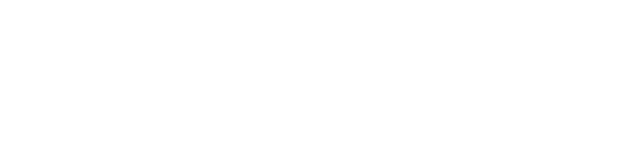
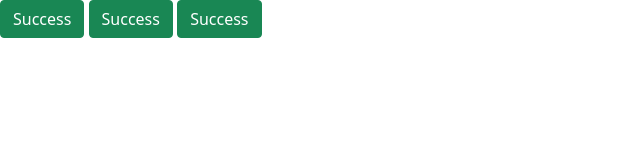
Before and after one commit to Kazunari-h/wa43, a website built with webpack: page src/html/index.html in a window 1280 px wide. Shown: the whole page, without its empty margins (0-640 px from the left). Built offline with nearby package versions, Linux system fonts and the light colour scheme.

Commit message:
htmlの読み込みができない問題の修正

```diff
--- a/src/html/index.html
+++ b/src/html/index.html
@@ -6,6 +6,8 @@
   <title>サンプル</title>
 </head>
 <body>
-
+  <button type="button" class="btn btn-success">Success</button>
+  <button type="button" class="btn btn-success">Success</button>
+  <button type="button" class="btn btn-success">Success</button>
 </body>
 </html>
--- a/webpack.config.js
+++ b/webpack.config.js
@@ -46,6 +46,7 @@ module.exports = {
       filename: "css/style.css",
     }),
     new HtmlWebpackPlugin({
+      template: "src/html/index.html",
       filename: "html/index.html"
     })
   ],
```
